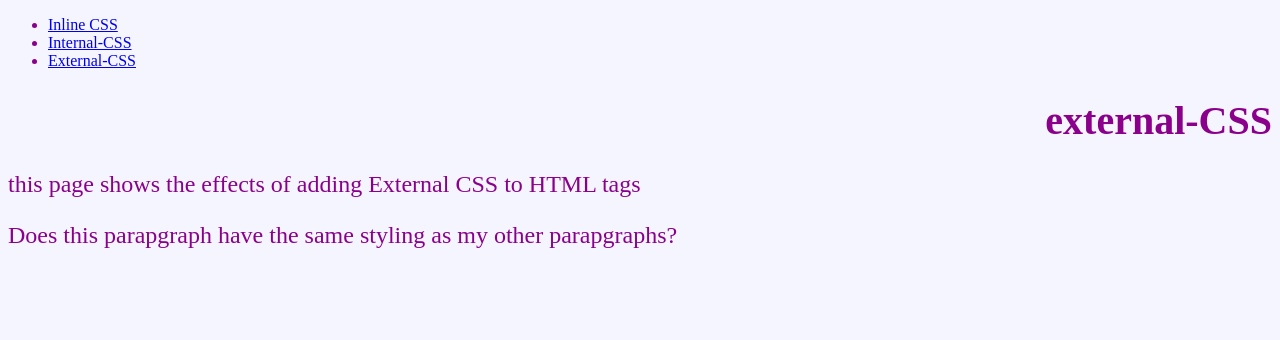
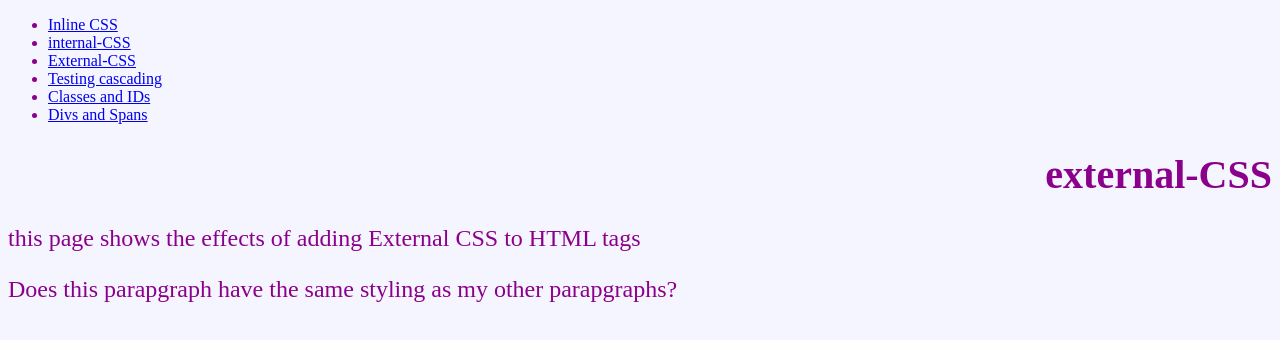
Before and after one commit to Sadie3874/CSS, a plain HTML site: page testing-cascading.html in a window 1280 px wide. Drawn offline with Linux system fonts and the light colour scheme.

Commit message:
Worked on div and span and finsihed up assignment from yesterday

```diff
--- a/testing-cascading.html
+++ b/testing-cascading.html
@@ -6,14 +6,28 @@
     <meta name="viewport" content="width=device-width, initial-scale=1.0" />
     <title>External CSS</title>
     <link rel="stylesheet" href="stylesheets/main.css" />
-    <style></style>
+    <style>
+      body {
+        color: darkslategrey;
+      }
+      h1 {
+        text-align: right;
+      }
+    </style>
   </head>
   <body style="color: darkmagenta">
     <nav>
       <ul>
         <li><a href="index.html">Inline CSS</a></li>
-        <li><a href="internal-css.html">Internal-CSS</a></li>
+        <li><a href="internal-css.html">internal-CSS</a></li>
         <li><a href="external-css.html">External-CSS</a></li>
+        <li>
+          <a href="testing-cascading.html">Testing cascading</a>
+        </li>
+        <li>
+          <a href="classes-and-ids.html"> Classes and IDs</a>
+        </li>
+        <li><a href="div-and-span.html"> Divs and Spans</a></li>
       </ul>
     </nav>
 
```
Also changed, not shown: external-css.html (+8 -1 lines), index.html (+7 -0 lines), internal-css.html (+10 -0 lines).
